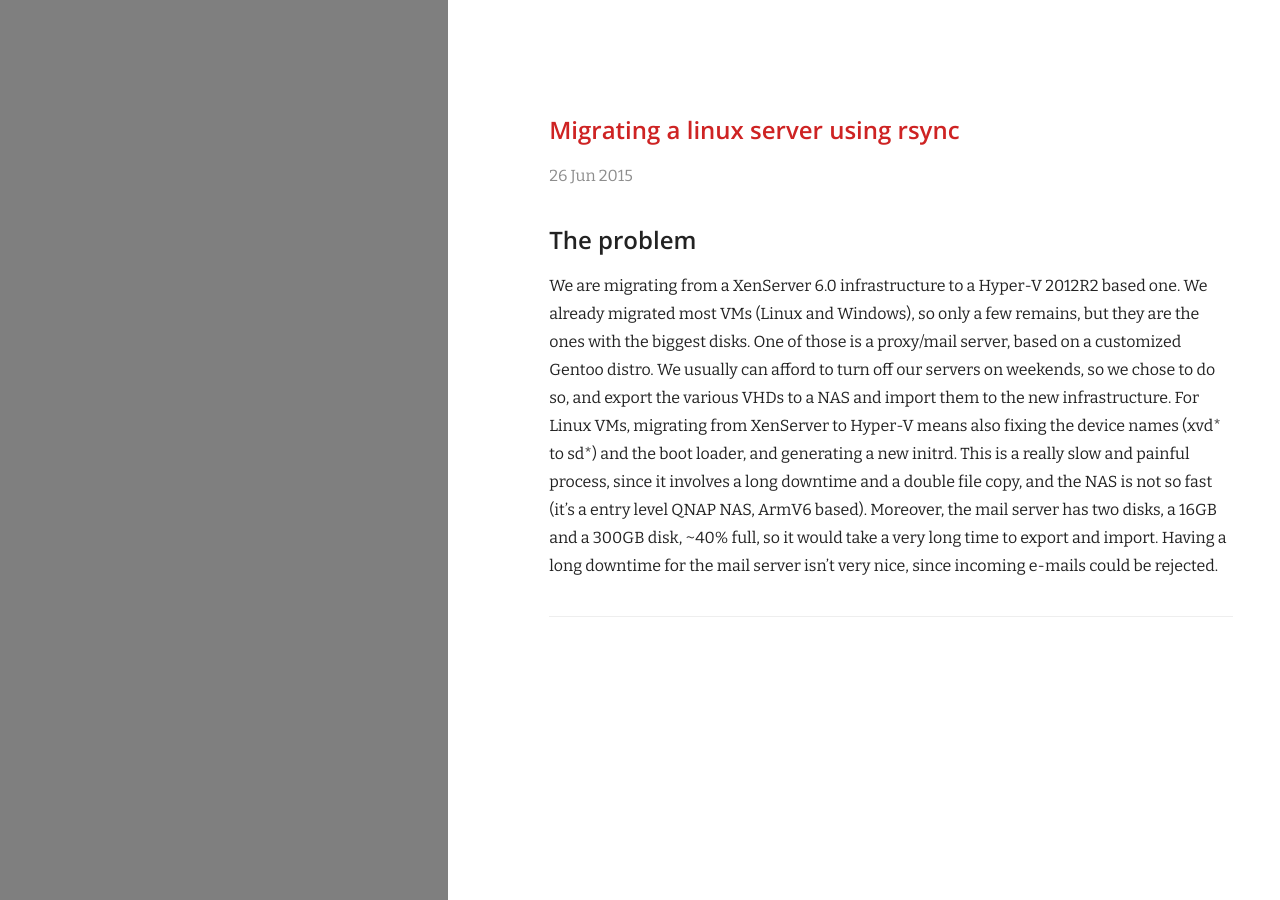
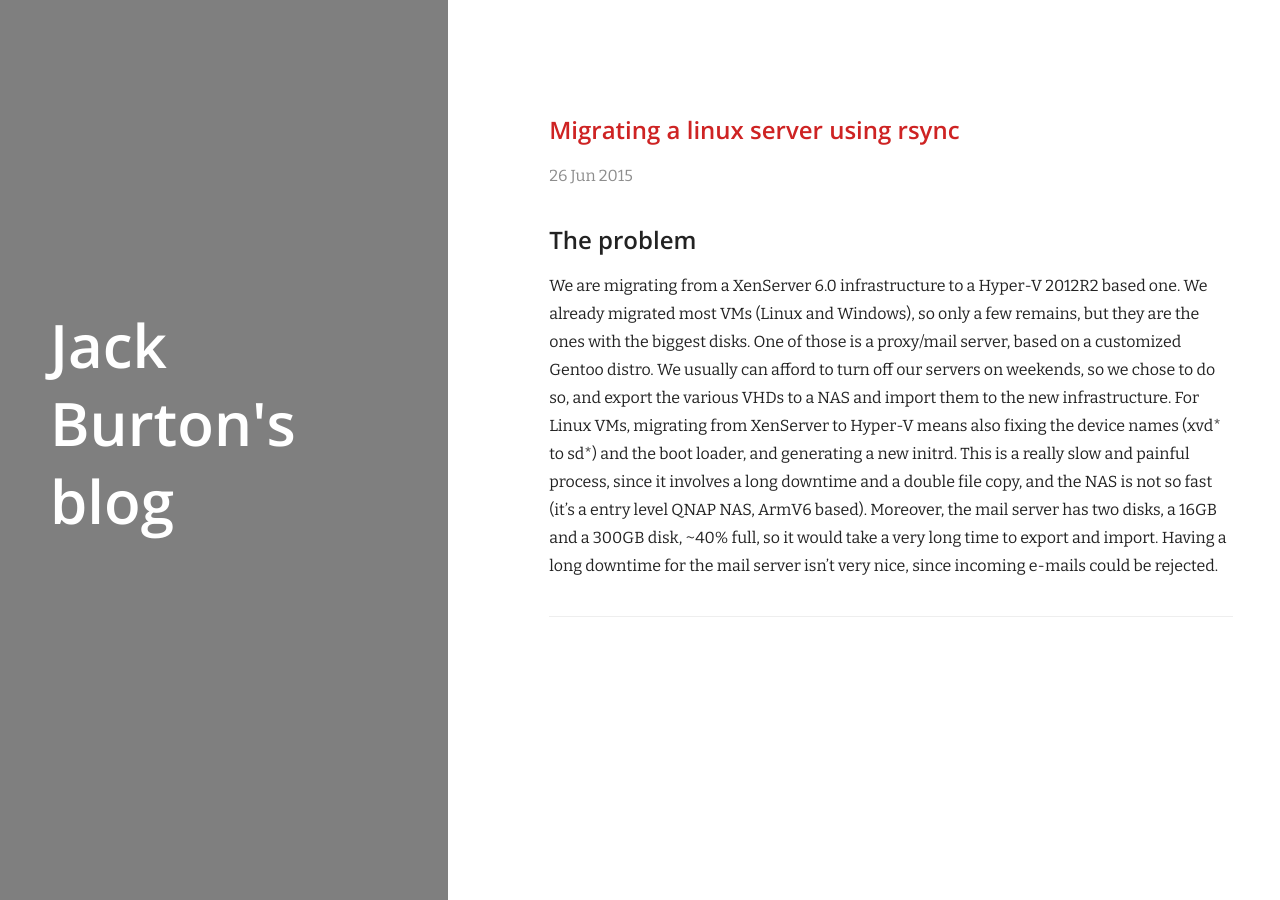
Before and after one commit to jackburton79/jackburton79.github.io, a Jekyll site: the page built from index.html, in a window 1280 px wide. Built offline with Jekyll 4.4.1, drawn with Linux system fonts in a browser that asks for light colours; nearby versions of some CDN libraries; the list of posts is cut into pages by our own code.

Commit message:
Added site title

```diff
--- a/_config.yml
+++ b/_config.yml
@@ -1,6 +1,8 @@
 name: "Jack Burton's blog"
+title: "Jack Burton's blog"
 description: "A place where I write about things I do at work"
 url: "http://jackburton79.github.io/"
+
 paginate: 10
 permalink: pretty
 pygments: true
```
